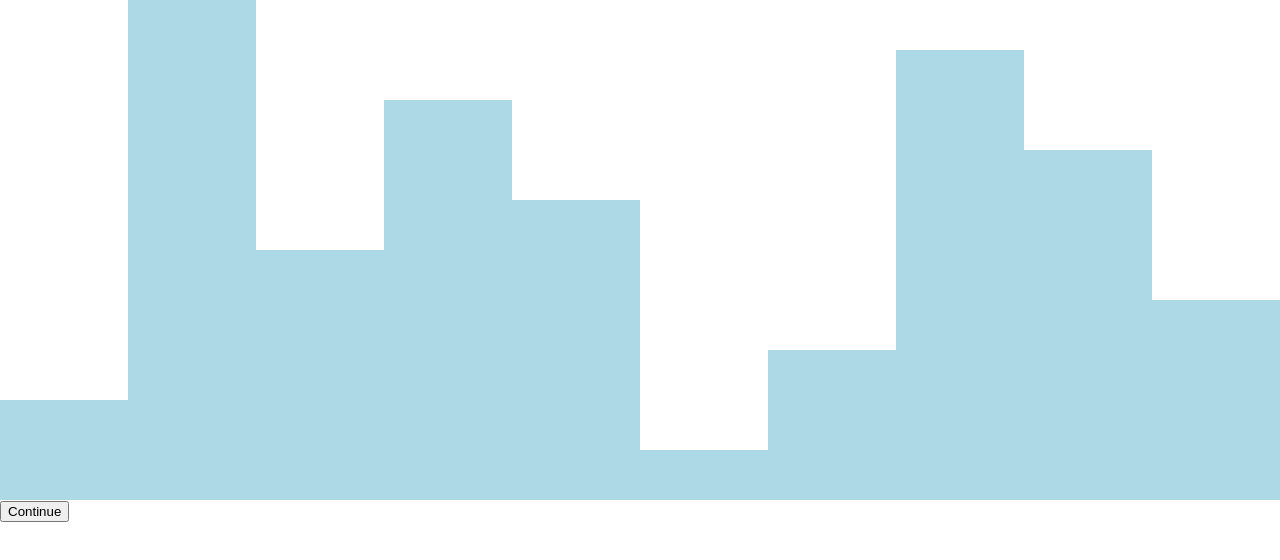
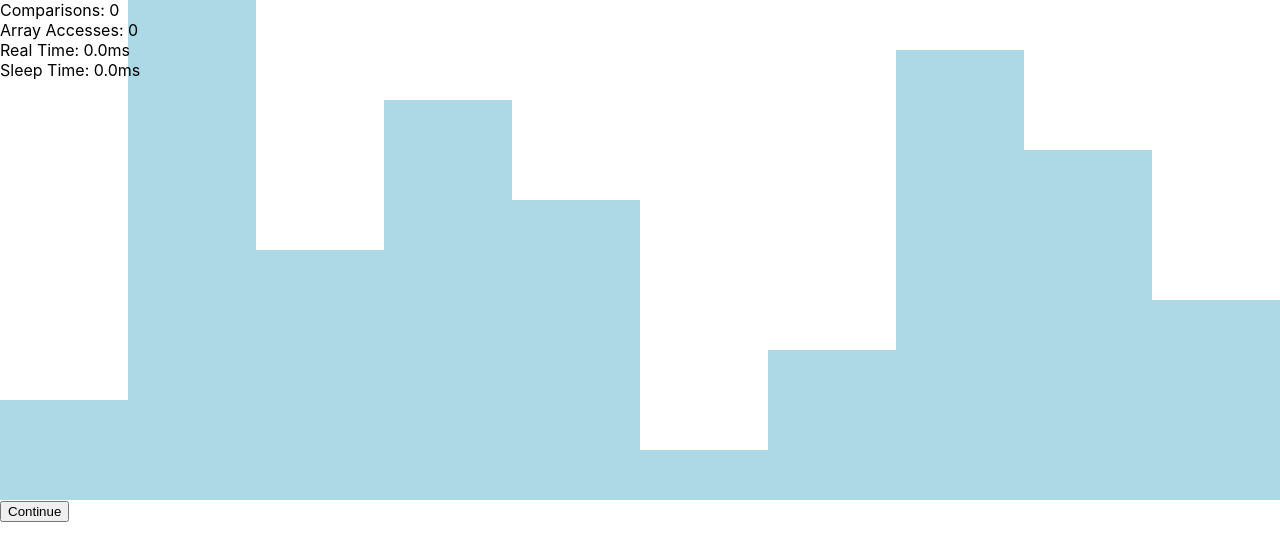
Before and after one commit to nimeji/sorting-algorithm-visualizer, a React (Create React App) app: page / in a window 1280 px wide. Shown: the top 560 px of the page. Built offline with nearby package versions, Linux system fonts and the light colour scheme.

Commit message:
added performance metrics

```diff
--- a/src/components/Sorter/Sorter.module.scss
+++ b/src/components/Sorter/Sorter.module.scss
@@ -1,6 +1,16 @@
 .Container {
+  position: relative
+}
+
+.ValueContainer {
   display: flex;
   flex-flow: row nowrap;
   align-items: flex-end;
   height: 500px;
 }
+
+.Metrics {
+  position: absolute;
+  top: 0;
+  left: 0;
+}
--- a/src/components/Sorter/Sorter.tsx
+++ b/src/components/Sorter/Sorter.tsx
@@ -6,6 +6,7 @@ import { useCallback } from 'react';
 
 export type SorterProps = {
   data: number[];
+  timeDecimals?: number;
 }
 
 function cloneArray(array: Array<any>) {
@@ -20,30 +21,41 @@ function cloneArray(array: Array<any>) {
 
 function* bubbleSort(array: number[], swap: (i: number, j: number) => void) {
   let sorted: number[] = [];
+  let comparisions = 0;
+  let accesses = 0;
 
   for(let i = 0; i < array.length - 1; i++) {
     let j;
     for(j = 0; j < array.length - 1 - i; j++) {
-      [array, swap] = yield [j, j+1, sorted];
+      comparisions += 1;
+      accesses += 2;
+      [array, swap] = yield [j, j+1, sorted, comparisions, accesses];
+
       if(array[j] > array[j+1]) {
+        accesses += 4;
         swap(j, j+1);
       }
     }
     sorted = [j, ...sorted];
   }
   sorted = [0, ...sorted];
-  yield [undefined, undefined, sorted];
+  yield [undefined, undefined, sorted, comparisions, accesses];
 
   return;
 }
 
-export function Sorter({data}: SorterProps) {
+export function Sorter({data, timeDecimals=1}: SorterProps) {
 
   const [values, setValues] = useState<Array<number>>([]);
   const [generator, setGenerator] = useState<Generator>();
   const [compared, setCompared] = useState<[number | undefined, number | undefined]>([undefined, undefined]);
   const [sorted, setSorted] = useState<number[]>([]);
   const [buttonDisabled, setButtonDisabled] = useState<boolean>(false);
+  const [performanceTimer, setPerformanceTimer] = useState<number>(performance.now());
+  const [realTime, setRealTime] = useState(0);
+  const [sleepTime, setSleepTime] = useState(0);
+  const [comparisions, setComparisions] = useState(0);
+  const [arrayAccesses, setArrayAccesses] = useState(0);
 
   const swap = useCallback((i: number, j: number) => {
     const temp = cloneArray(values);
@@ -74,26 +86,42 @@ export function Sorter({data}: SorterProps) {
     />
   }
 
-  return (
-    <div>
-      <div className={styles.Container}>
-        {elements}
-      </div>
-      <button
-        onClick={()=>{
+  const runNext = () => {
     if(generator) {
+      const sleep = performance.now() - performanceTimer - realTime
+      setSleepTime(sleep);
       const result = generator.next([values, swap]).value;
+      setRealTime(performance.now() - performanceTimer - sleep);
+
 
       if(result){
-              const [i, j, sorted] = result;
+        const [i, j, sorted, comp, acc] = result;
+
         setCompared([i, j]);
         setSorted(sorted);
+        setComparisions(comp);
+        setArrayAccesses(acc);
       } else {
         setCompared([undefined, undefined]);
         setButtonDisabled(true);
       }
     };
-        }}
+  }
+
+  return (
+    <div className={styles.Container}>
+      <div className={styles.ValueContainer}>
+        {elements}
+      </div>
+      <div className={styles.Metrics}>
+        <div id="comparisions">Comparisons: <span>{comparisions}</span></div>
+        <div id="accesses">Array Accesses: <span>{arrayAccesses}</span></div>
+        <div id="real-time">Real Time: <span>{realTime.toFixed(timeDecimals)}</span>ms</div>
+        <div id="sleep-time">Sleep Time: <span>{sleepTime.toFixed(timeDecimals)}</span>ms</div>
+      </div>
+
+      <button
+        onClick={runNext}
         disabled={buttonDisabled}
       >Continue</button>
     </div>
```
Also changed, not shown: 1 other file (tests, documents, lock files or other folders). Lines whose indentation alone changed are shown as unchanged.
